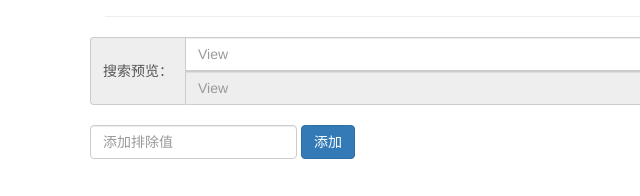
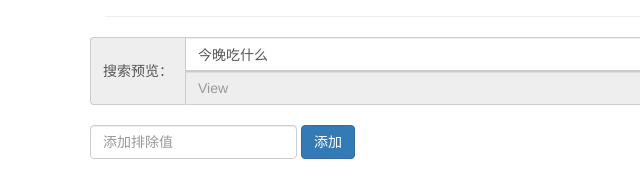
Before and after one commit to ForteScarlet/baidu-exclude-appender, a browser extension: page options/index.html in a window 1280 px wide. Shown: the part 322-518 px from the top of the page, 0-640 px from the left. Drawn offline with Linux system fonts and the light colour scheme.

Commit message:
README.md

```diff
--- a/options/index.html
+++ b/options/index.html
@@ -40,7 +40,7 @@
     <div class="row">
         <div class="input-group">
             <span class="input-group-addon">搜索预览：</span>
-            <input id="searchViewValue" type="text" class="form-control" placeholder="View">
+            <input id="searchViewValue" type="text" class="form-control" placeholder="View" value="今晚吃什么">
             <input id="searchView" type="text" class="form-control" placeholder="View" readonly>
         </div>
     </div>
```
Also changed, not shown: 1 other file.
